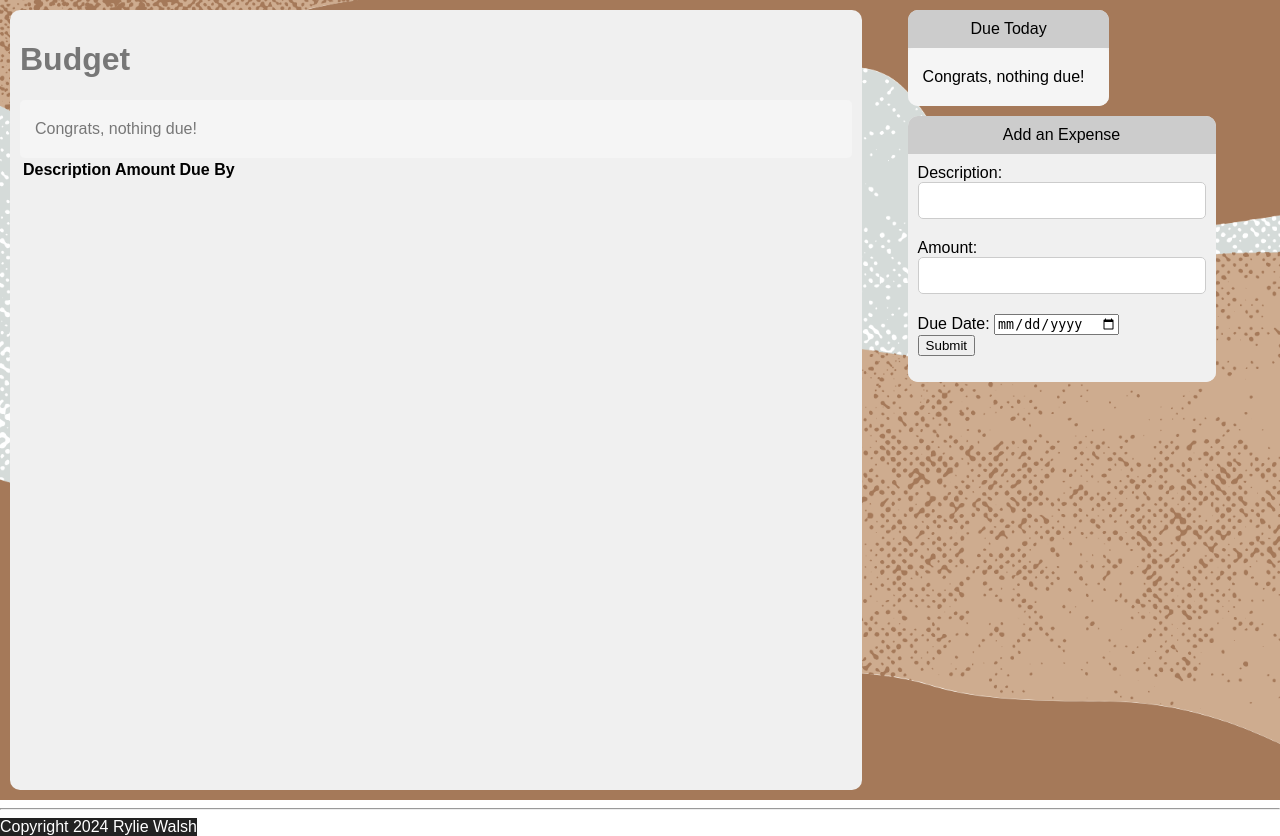
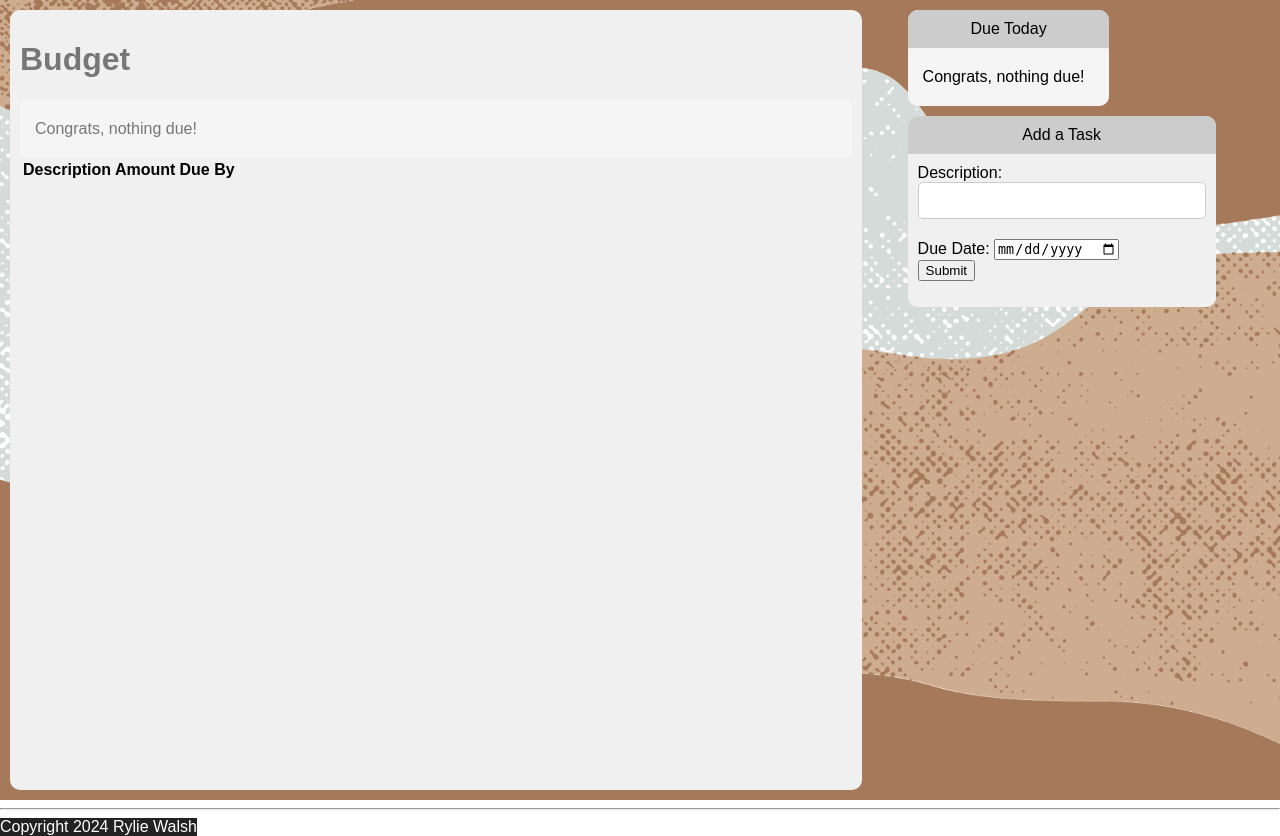
Before and after one commit to ryliewalsh/Orderly, a PHP site: page /do.php in a window 1280 px wide. Shown: the part 104-940 px from the top of the page. Run offline with PHP 8.4, Linux system fonts and the light colour scheme; the visitor is signed in with stand-in values (Sample User, id 1); data that the repository does not hold is empty.

Commit message:
addchore

```diff
--- a/do.php
+++ b/do.php
@@ -58,8 +58,8 @@
         </div>
 
         <div class="small-box">
-            <div class="label-box">Add an Expense</div>
-            <div class="content-box"> <?php include_once("addBill.php");?></div>
+            <div class="label-box">Add a Task</div>
+            <div class="content-box"> <?php include_once("addChore.php");?></div>
         </div>
     </div>
 </div>
```
